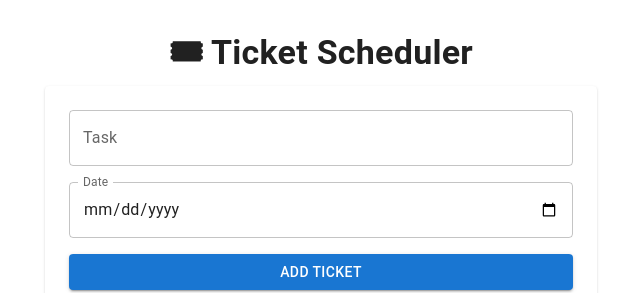
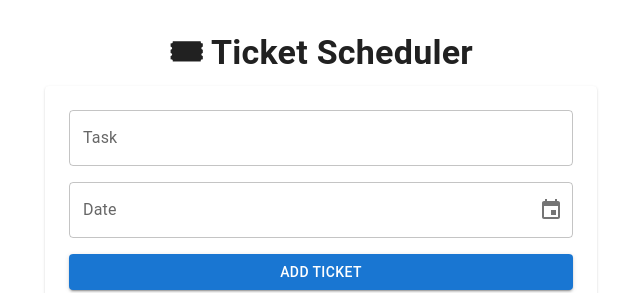
Before and after one commit to mokone-september/ticket-scheduler, a React (Vite) app: page / in a window 1280 px wide. Shown: the top 293 px of the page, without its empty margins (319-959 px from the left). Built offline with nearby package versions, Linux system fonts and the light colour scheme.

Commit message:
feat: refactor TicketForm to use DatePicker for date selection and improve state management

```diff
--- a/src/components/TicketForm.jsx
+++ b/src/components/TicketForm.jsx
@@ -1,20 +1,24 @@
 import React, { useState } from "react";
 import { Box, TextField, Button } from "@mui/material";
+import { LocalizationProvider, DatePicker } from '@mui/x-date-pickers';
+import { AdapterDayjs } from '@mui/x-date-pickers/AdapterDayjs';
+// import dayjs from 'dayjs';
 
 function TicketForm({ onAdd }) {
   const [task, setTask] = useState("");
-  const [date, setDate] = useState("");
+  const [date, setDate] = useState(null);
 
   const handleSubmit = (e) => {
     e.preventDefault();
     if (!task || !date) return;
-    onAdd(task, date);
+    onAdd(task, date.format('YYYY-MM-DD'));
     setTask("");
-    setDate("");
+    setDate(null);
   };
 
   return (
     <form onSubmit={handleSubmit}>
+      <LocalizationProvider dateAdapter={AdapterDayjs}>
         <Box display="flex" flexDirection="column" gap={2}>
           <TextField
             label="Task"
@@ -22,18 +26,17 @@ function TicketForm({ onAdd }) {
             onChange={(e) => setTask(e.target.value)}
             fullWidth
           />
-        <TextField
-          type="date"
+          <DatePicker
             label="Date"
-          InputLabelProps={{ shrink: true }}
             value={date}
-          onChange={(e) => setDate(e.target.value)}
-          fullWidth
+            onChange={(newValue) => setDate(newValue)}
+            slotProps={{ textField: { fullWidth: true } }}
           />
           <Button type="submit" variant="contained">
             Add Ticket
           </Button>
         </Box>
+      </LocalizationProvider>
     </form>
   );
 }
```
Lines whose indentation alone changed are shown as unchanged.
